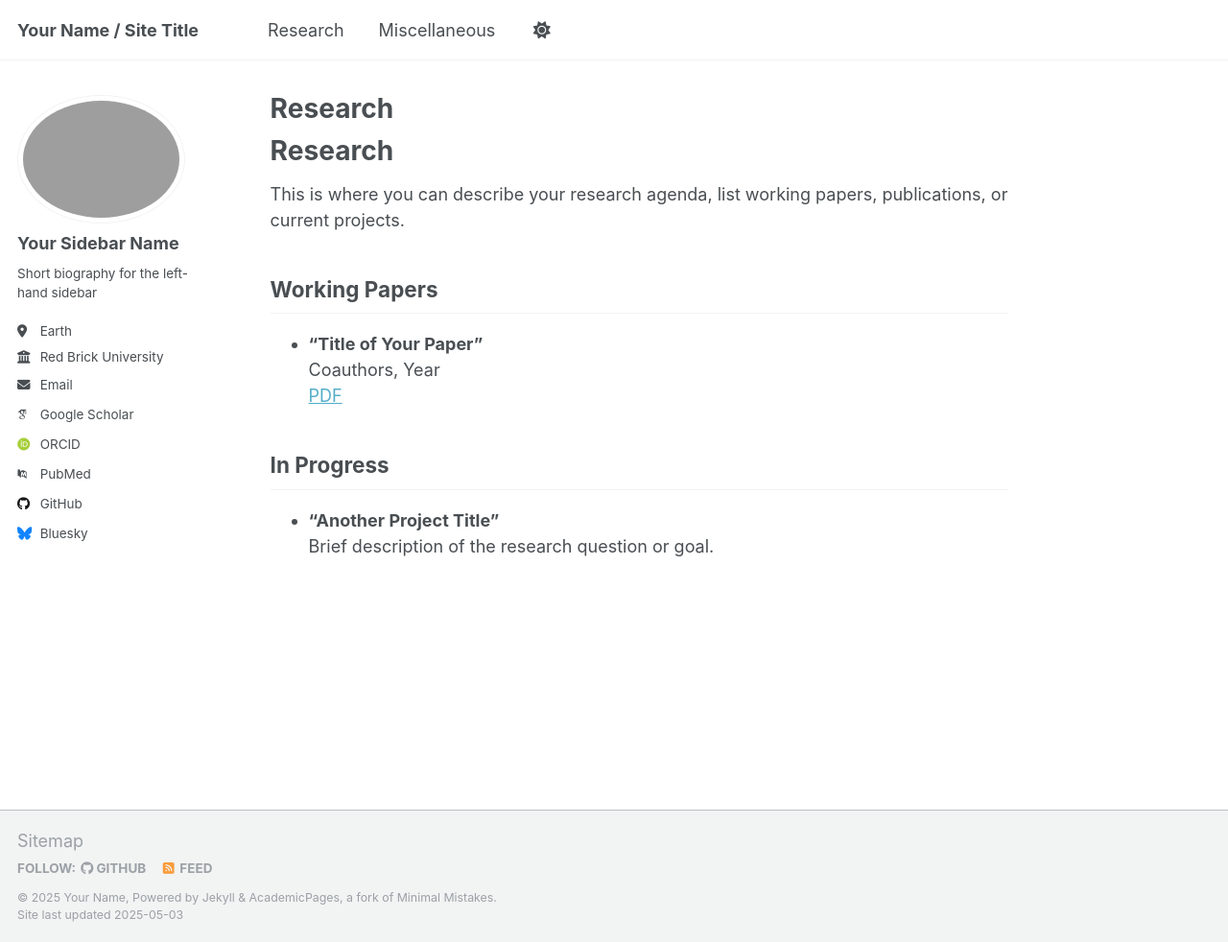
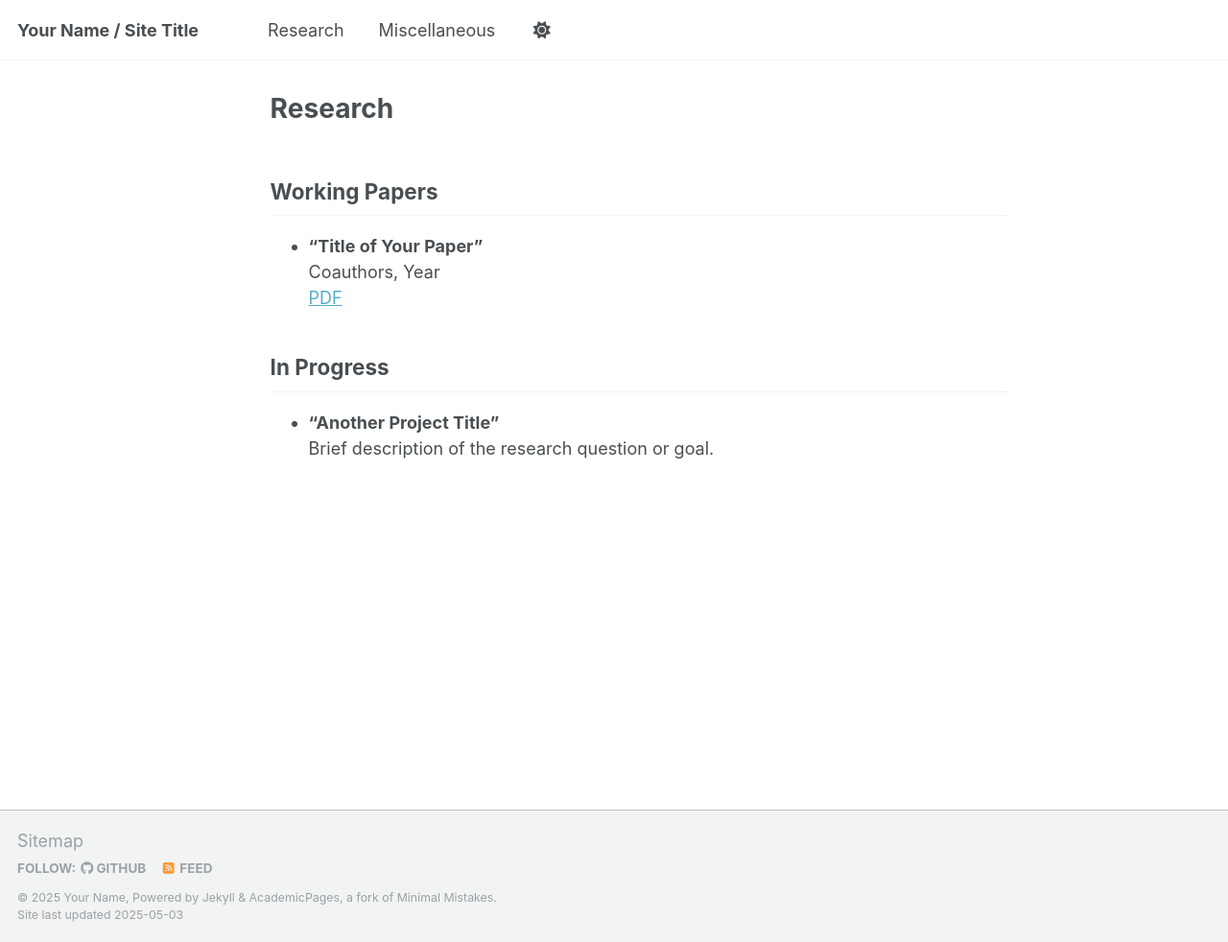
Before and after one commit to sijielin/sijielin.github.io, a Jekyll site: the page built from _pages/research.md, in a window 1280 px wide and 982 px high. Shown: the whole window at 96% size. Built offline with Jekyll 4.4.1, drawn with Linux system fonts in a browser that asks for light colours; some web fonts are replaced.

Commit message:
Update research.md

```diff
--- a/_pages/research.md
+++ b/_pages/research.md
@@ -1,12 +1,9 @@
 ---
 permalink: /research/
 title: "Research"
-author_profile: true
+author_profile: false
 ---
 
-# Research
-
-This is where you can describe your research agenda, list working papers, publications, or current projects.
 
 ## Working Papers
 
```
